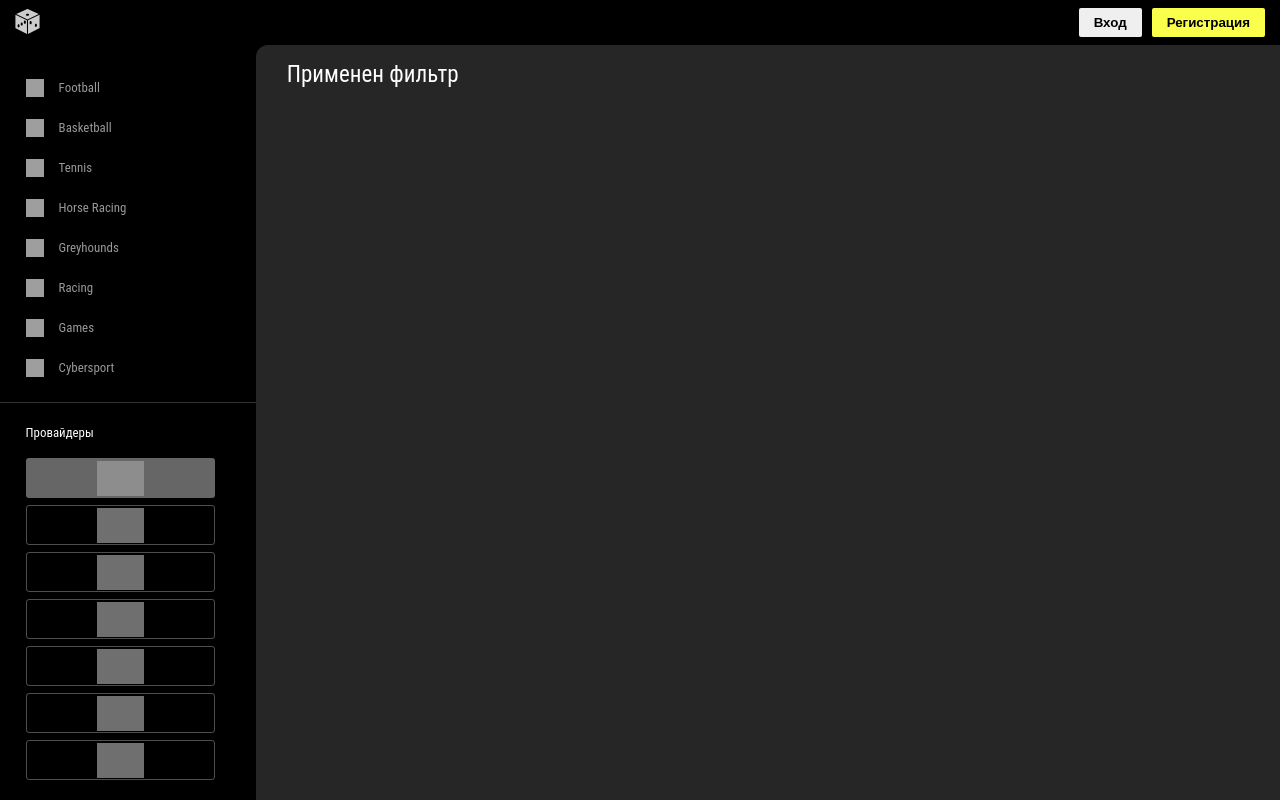
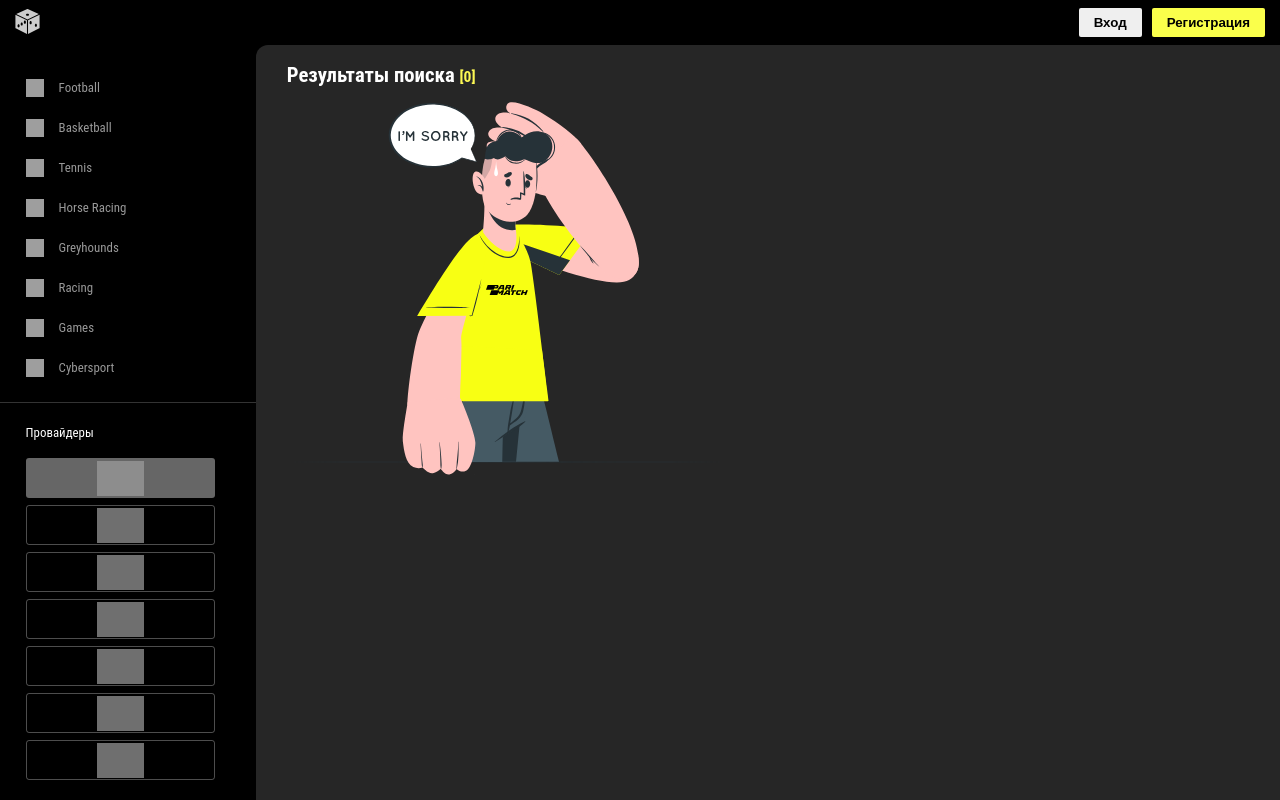
Before and after one commit to Virtual-Sports/Web, a React (Create React App) app: page / in a window 1280 px wide. Both pictures are taken after a click on the element 120 px from the left and 478 px from the top of the page. Built offline with nearby package versions, Linux system fonts and the light colour scheme; grey boxes are pictures that could not be loaded.

Commit message:
changed filters displaying; added icon when not found; saving categories' titles

```diff
--- a/src/components/AllGames/AllGames.jsx
+++ b/src/components/AllGames/AllGames.jsx
@@ -9,7 +9,11 @@ import { filtersSelector } from './Filters.selector.js'
 
 function AllGames() {
     const { tags, allGames } = useSelector(allGamesSelector)
-    const { selectedCategory, selectedProviders } = useSelector(filtersSelector)
+    const {
+        selectedCategory,
+        selectedCategoryTitle,
+        selectedProviders,
+    } = useSelector(filtersSelector)
 
     const [tagsGames, setTagsGames] = useState([])
 
@@ -28,9 +32,15 @@ function AllGames() {
         return tmpGame
     }
 
+    const title =
+        (selectedCategory && selectedProviders.length > 0) ||
+        selectedProviders.length > 0
+            ? 'Результаты поиска'
+            : selectedCategory
+            ? selectedCategoryTitle
+            : 'Список игр'
+
     useEffect(() => {
-        // eslint-disable-next-line no-console
-        console.log('useEffect')
         for (let tag of tags) {
             const games = allGames.filter(game => game.tags.includes(tag.id))
 
@@ -51,21 +61,20 @@ function AllGames() {
 
     const renderAllGames = () => (
         <div className={styles['tags']}>
-            {selectedCategory || selectedProviders.length > 0
-                ? 'Применен фильтр'
-                : ''}
-
+            {selectedCategory || selectedProviders.length > 0 ? (
+                <GamesContainer title={title} games={filteredGames(allGames)} />
+            ) : (
+                <>
                     {tagsGames.map(item => (
                         <GamesContainer
                             key={item.tag.id}
                             title={item.tag.name}
                             icon={item.icon}
                             games={filteredGames(item.games)}
-                    isFiltered={
-                        selectedCategory || selectedProviders.length > 0
-                    }
                         />
                     ))}
+                </>
+            )}
         </div>
     )
 
--- a/src/components/AllGames/Filters.selector.js
+++ b/src/components/AllGames/Filters.selector.js
@@ -7,5 +7,6 @@ export const filtersSelector = createSelector(
     filters => ({
         selectedProviders: filters.selectedProviders,
         selectedCategory: filters.selectedCategory,
+        selectedCategoryTitle: filters.selectedCategoryTitle,
     })
 )
--- a/src/components/AllGames/GamesContainer/GamesContainer.jsx
+++ b/src/components/AllGames/GamesContainer/GamesContainer.jsx
@@ -4,8 +4,7 @@ import PropTypes from 'prop-types'
 import styles from './GamesContainer.module.css'
 
 import GameCard from '../GameCard/GameCard'
-// import { useSelector } from 'react-redux'
-// import { filtersSelector } from '../Filters.selector.js'
+import { ReactComponent as PMSorry } from '../../icons/pm-sorry.svg'
 
 GamesContainer.propTypes = {
     icon: PropTypes.string,
@@ -14,34 +13,16 @@ GamesContainer.propTypes = {
 }
 
 function GamesContainer({ title, games, icon = null }) {
-    /* const { selectedCategory, selectedProviders } = useSelector(filtersSelector)
-
-    const gamesToDisplay = () => {
-        let tmpGame = games
-
-        tmpGame = selectedCategory
-            ? tmpGame.filter(g => g.category.includes(selectedCategory))
-            : tmpGame
-
-        tmpGame =
-            selectedProviders.length > 0
-                ? tmpGame.filter(g => selectedProviders.includes(g.provider))
-                : tmpGame
-
-        return tmpGame
-    } */
-
     return (
-        <>
-            {games.length > 0 && (
         <div className={styles['container']}>
             <div className={styles['header']}>
-                        {icon ?? <img src={icon} alt="icon" />}
+                {icon && <img src={icon} alt="icon" />}
                 <h2 className={styles['title']}>
-                            {title} [{games.length}]
+                    {title}&nbsp;
+                    <span className={styles['count']}>[{games.length}]</span>
                 </h2>
             </div>
-
+            {games.length > 0 ? (
                 <div className={styles['games']}>
                     {games.map(game => (
                         <GameCard
@@ -52,9 +33,10 @@ function GamesContainer({ title, games, icon = null }) {
                         />
                     ))}
                 </div>
+            ) : (
+                <PMSorry />
+            )}
         </div>
-            )}
-        </>
     )
 }
 
--- a/src/components/AllGames/GamesContainer/GamesContainer.module.css
+++ b/src/components/AllGames/GamesContainer/GamesContainer.module.css
@@ -32,3 +32,8 @@
     justify-content: start;
     flex-wrap: wrap;
 }
+
+.count {
+    color: #fcf854;
+    font-size: 0.75em;
+}
--- a/src/components/Sidebar/Categories/Categories.jsx
+++ b/src/components/Sidebar/Categories/Categories.jsx
@@ -18,7 +18,7 @@ function Categories({ selectedCategory = null, onSelectHandler }) {
             className={`${styles['category']} ${
                 category.id === selectedCategory ? styles['selected'] : ''
             }`}
-            onClick={onSelectHandler(category.id, true)}
+            onClick={onSelectHandler(category.id, true, category.displayName)}
         >
             <img src={category.icon} alt="category-icon" />
             <p>{category.displayName}</p>
--- a/src/components/Sidebar/Sidebar.jsx
+++ b/src/components/Sidebar/Sidebar.jsx
@@ -34,14 +34,16 @@ function Sidebar() {
     const changeFiltersVisibility = () =>
         dispatch(setFiltersVisibility(!filtersVisibility))
 
-    const select = (id, isCategory) =>
-        isCategory ? dispatch(setCategory(id)) : dispatch(toggleProvider(id))
+    const select = (id, isCategory, title) =>
+        isCategory
+            ? dispatch(setCategory(id, title))
+            : dispatch(toggleProvider(id))
 
     const onSelectHandler = useCallback(
-        (id, isCategory) => e => {
+        (id, isCategory, title = '') => e => {
             e.preventDefault()
 
-            select(id, isCategory)
+            select(id, isCategory, title)
         },
         []
     )
--- a/src/redux/actions/filters.js
+++ b/src/redux/actions/filters.js
@@ -14,7 +14,7 @@ export const toggleProvider = providerId => ({
     payload: providerId,
 })
 
-export const setCategory = categoryId => ({
+export const setCategory = (categoryId, categoryTitle) => ({
     type: SET_CATEGORY,
-    payload: categoryId,
+    payload: { id: categoryId, title: categoryTitle },
 })
--- a/src/redux/reducers/filters.js
+++ b/src/redux/reducers/filters.js
@@ -6,7 +6,8 @@ import {
 
 const initialState = {
     areFiltersVisible: false,
-    selectedCategory: null, // only 1 category
+    selectedCategory: null,
+    selectedCategoryTitle: '',
     selectedProviders: [], // multiple providers
 }
 
@@ -17,7 +18,6 @@ const filters = (state = initialState, action) => {
                 ...state,
                 areFiltersVisible: action.payload,
             }
-
         case TOGGLE_PROVIDER:
             return {
                 ...state,
@@ -29,13 +29,12 @@ const filters = (state = initialState, action) => {
                       )
                     : [...state.selectedProviders, action.payload],
             }
-
         case SET_CATEGORY:
             return {
                 ...state,
-                selectedCategory: action.payload,
+                selectedCategory: action.payload.id,
+                selectedCategoryTitle: action.payload.title,
             }
-
         default:
             return state
     }
--- a/src/redux/response.js
+++ b/src/redux/response.js
@@ -198,8 +198,8 @@ export const response = {
             name: 'Top',
         },
         {
-            id: 'all',
-            name: 'All',
+            id: 'all123',
+            name: 'All123',
         },
     ],
     games: [
@@ -216,7 +216,7 @@ export const response = {
             provider: 'leap 1',
             category: ['basketball 2', 'tennis 11'],
             displayName: 'basketball',
-            tags: ['all'],
+            tags: ['all123'],
             url: 'https://ru.wikipedia.org/wiki/URL',
         },
     ],
```
Also changed, not shown: src/components/icons/pm-sorry.svg (added). Lines whose indentation alone changed are shown as unchanged.
